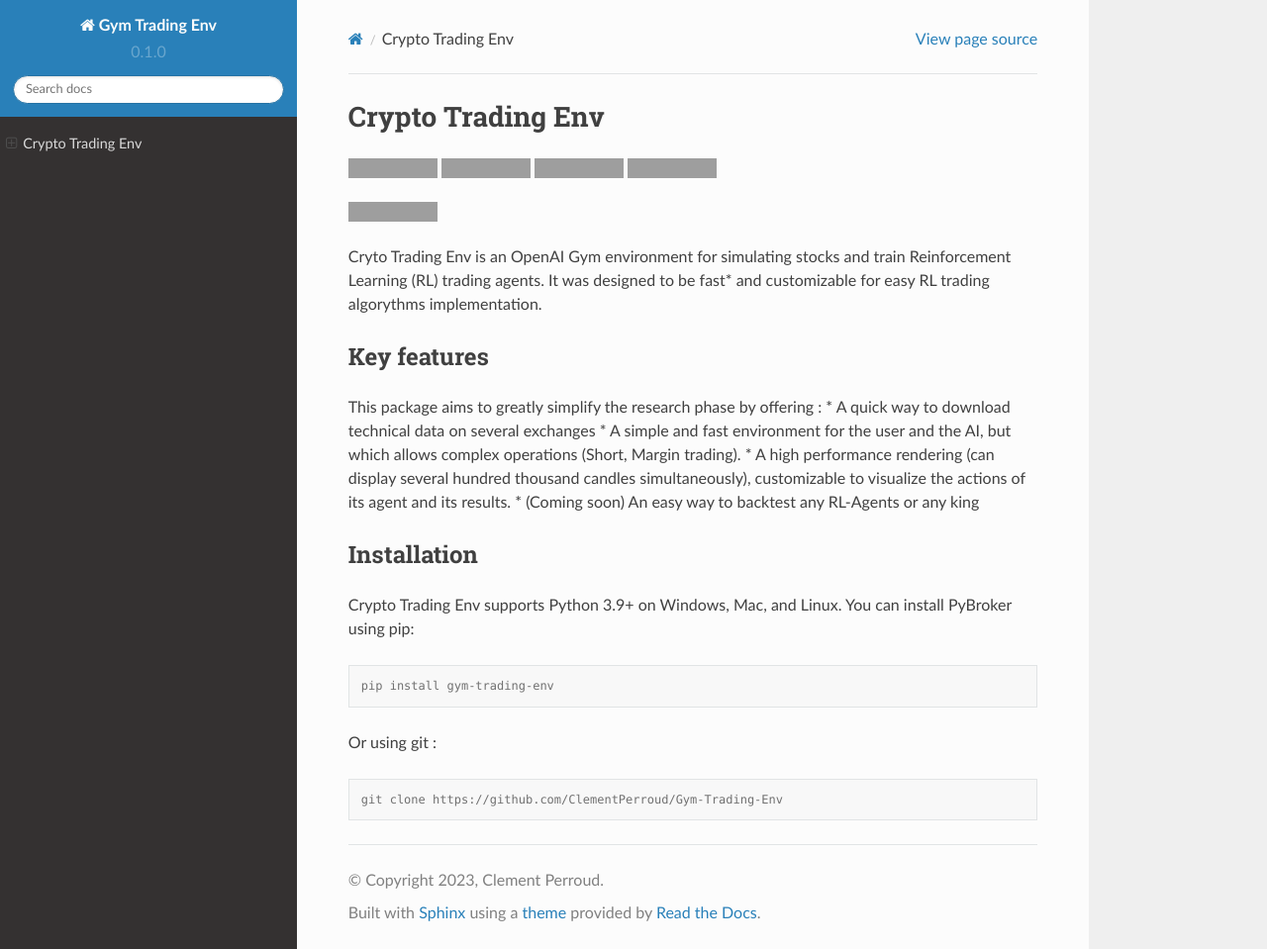
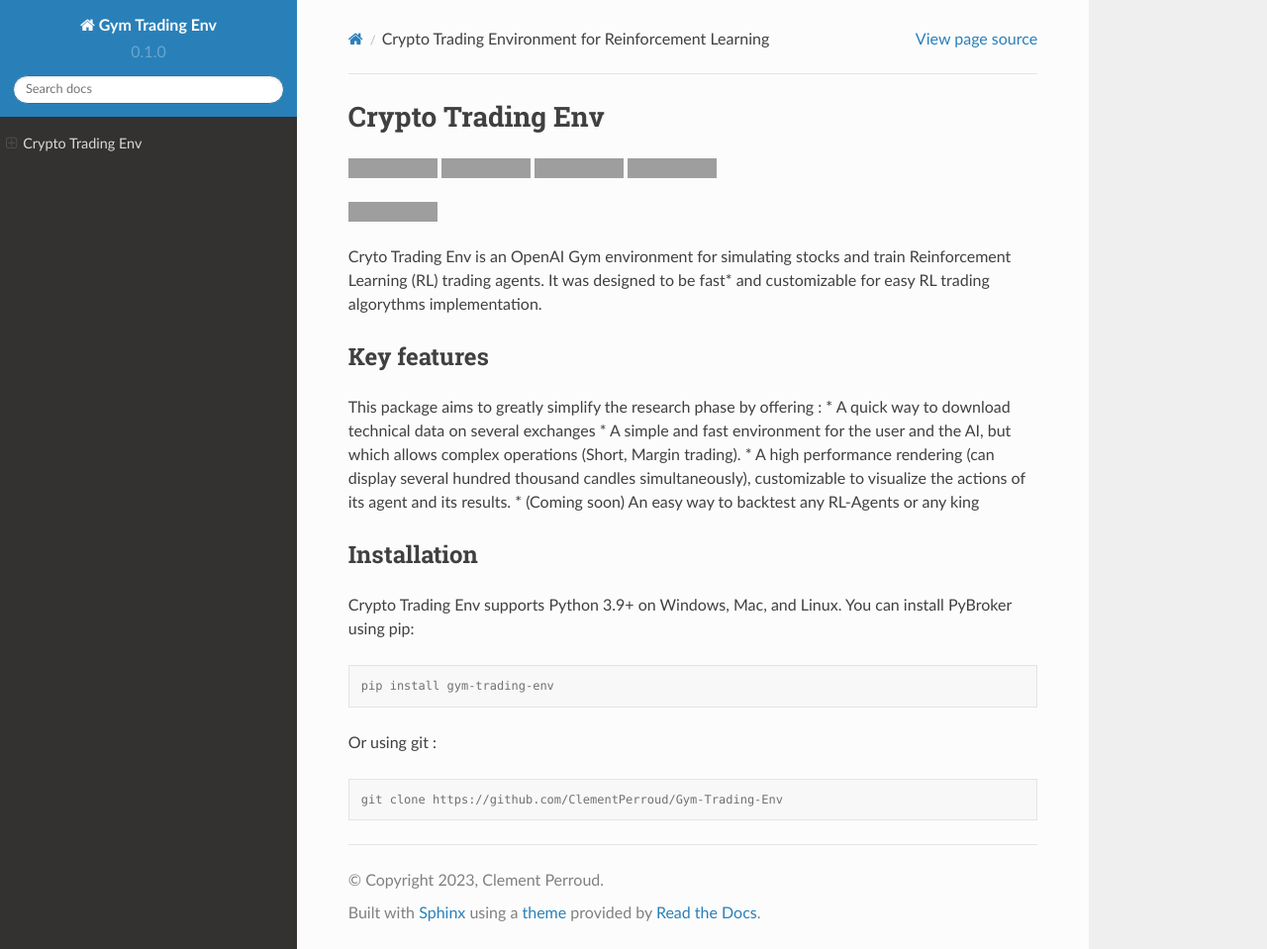
Before and after one commit to ClementPerroud/Gym-Trading-Env, a Sphinx documentation site: the page built from docs/source/index.rst, in a window 1280 px wide and 959 px high. Shown: the whole window at 99% size. Built offline with Sphinx 7.4.7 and the Read the Docs theme 2.0.0, drawn with Linux system fonts in a browser that asks for light colours; grey boxes are pictures that could not be loaded.

Commit message:
Update index.rst

```diff
--- a/docs/source/index.rst
+++ b/docs/source/index.rst
@@ -1,3 +1,8 @@
+.. meta::
+   :title: Crypto Trading Environment
+   :description: A crypto Trading Environment for Reinforcement Learning
+
+.. title:: Crypto Trading Environment for Reinforcement Learning
 =============
 Crypto Trading Env
 =============
```
